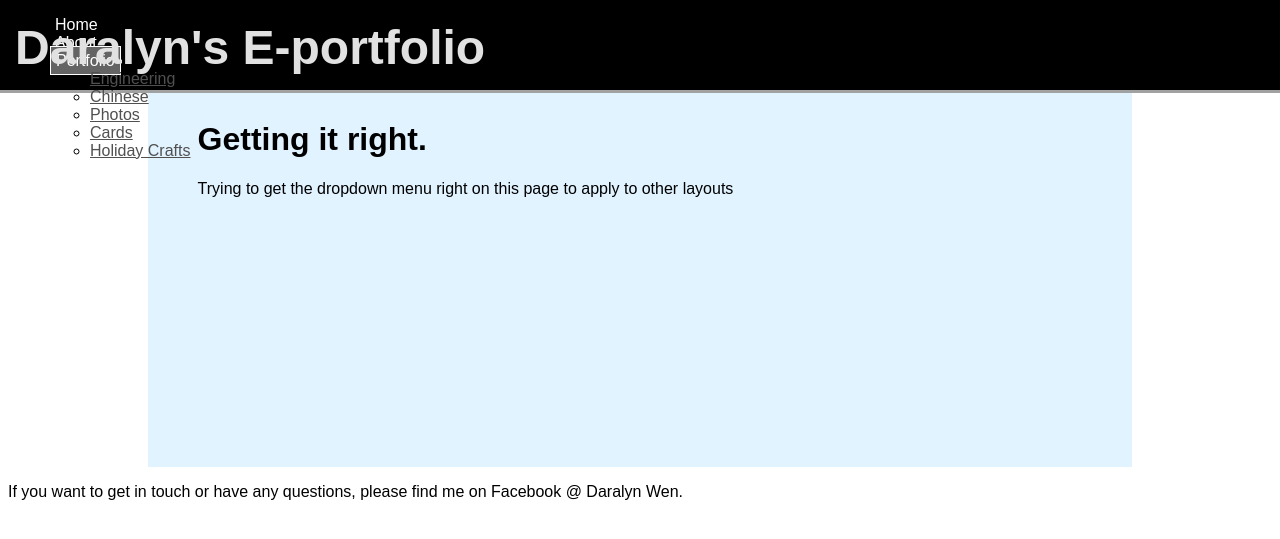
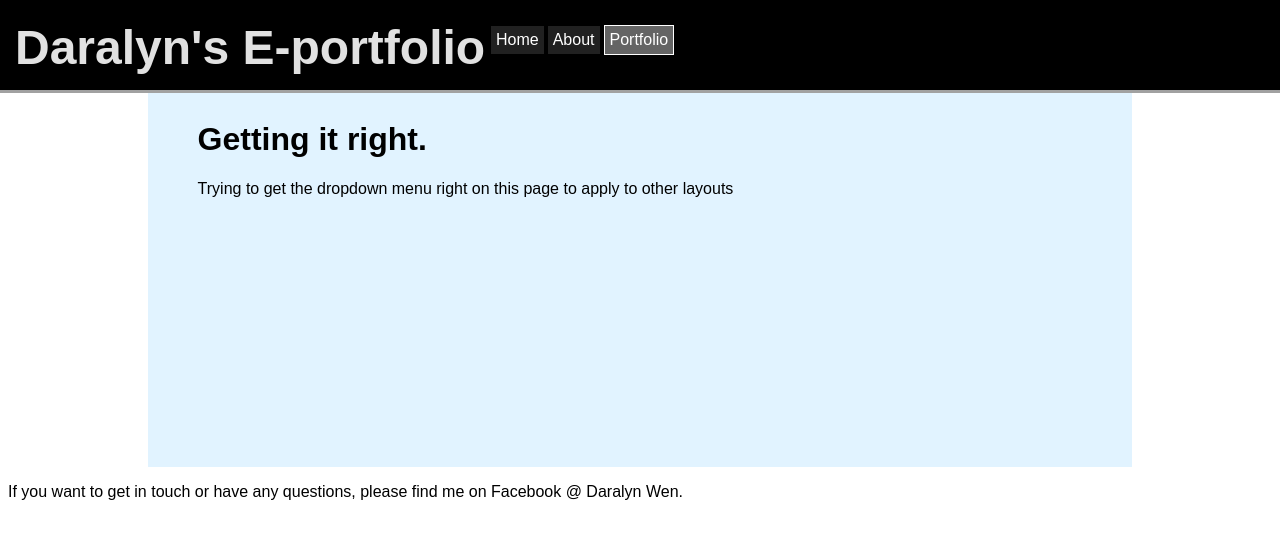
Before and after one commit to daralyn/daralyn.github.io, a Jekyll site: the page built from gettingitrightpage.html, in a window 1280 px wide. Shown: the top 539 px of the page. Built offline with Jekyll 4.4.1, drawn with Linux system fonts in a browser that asks for light colours.

Commit message:
Update gettingitright.html

```diff
--- a/_layouts/gettingitright.html
+++ b/_layouts/gettingitright.html
@@ -10,7 +10,7 @@
 					<nav>
 						<h2 id="eportfolioheader">Daralyn's E-portfolio</h2>
 
-	        			<class id="nav">
+	        			<div class="nav">
 							<div class="nav-wrapper">
 								<ul>
 									<li><a id="navbuttonhome" href="/">Home</a></li>
```
